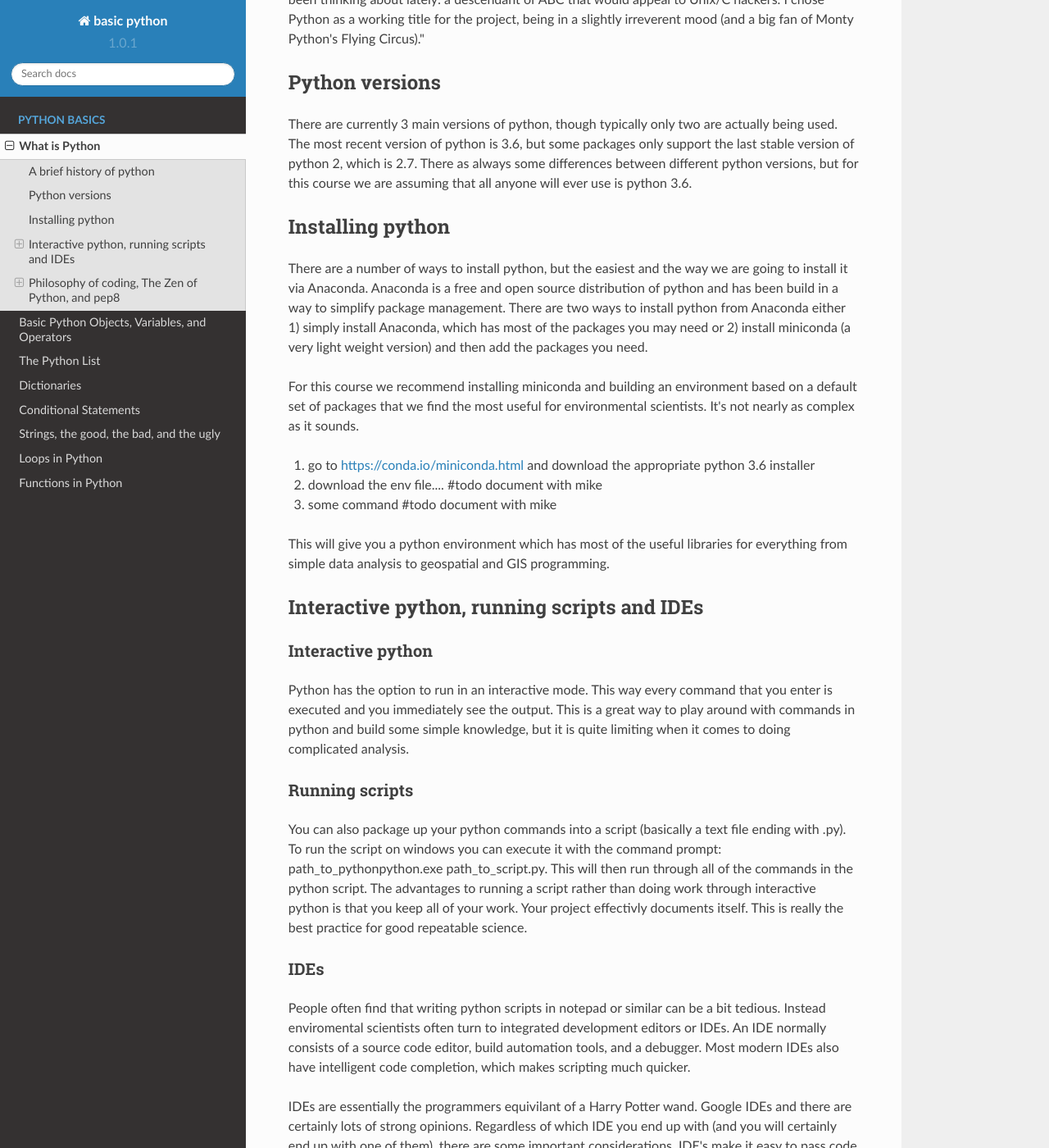
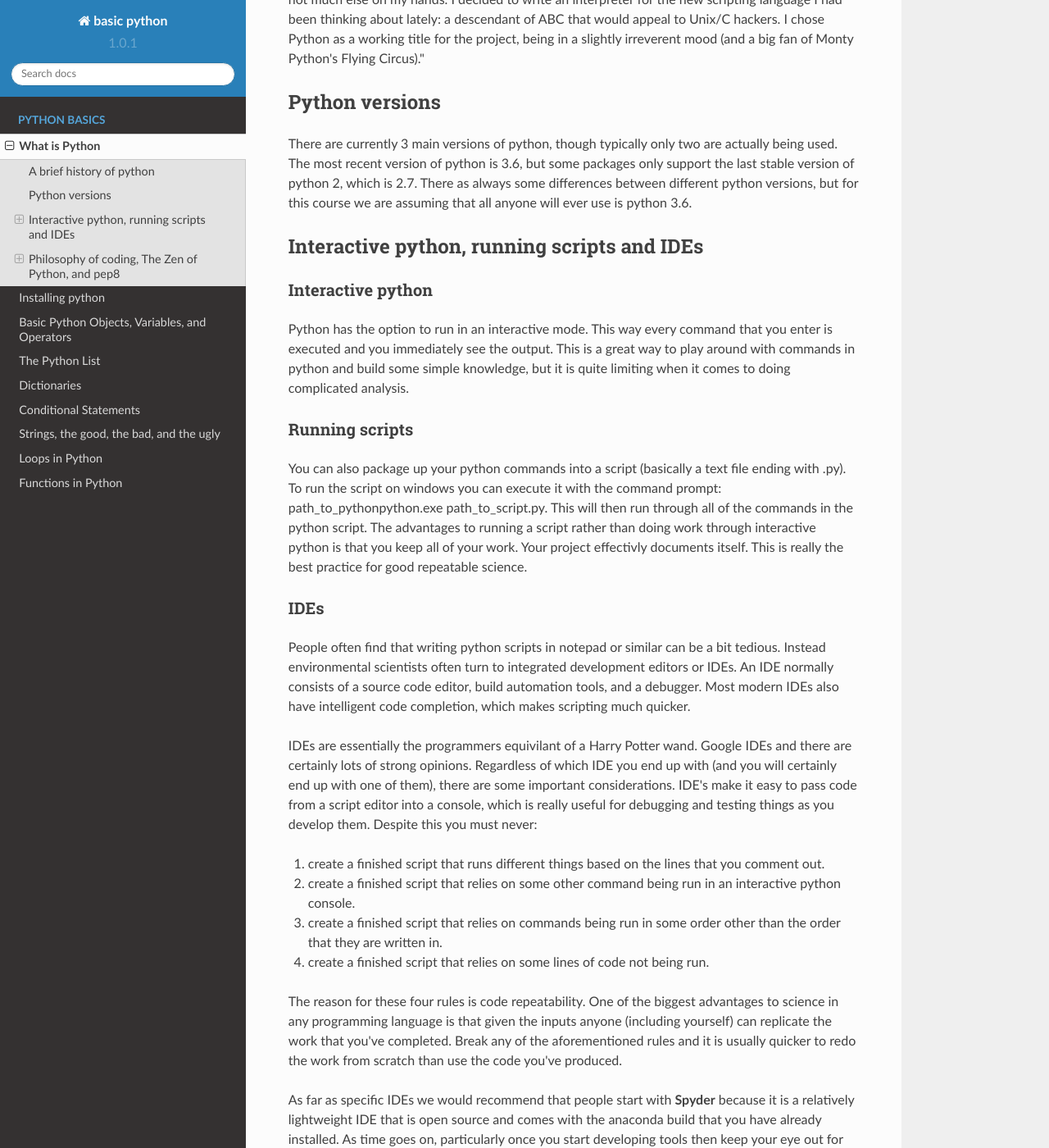
Before and after one commit to hansonmcoombs/training-basic_python, a Sphinx documentation site: the page built from sphinx/source/what_python.rst, in a window 1280 px wide and 1400 px high, scrolled down 1776 px. Shown: the whole window at 82% size. Built offline with Sphinx 7.4.7 and the Read the Docs theme 2.0.0, drawn with Linux system fonts in a browser that asks for light colours; some of the changed text lies outside the part shown.

Commit message:
debug functions, debug what python

```diff
--- a/sphinx/source/functions.rst
+++ b/sphinx/source/functions.rst
@@ -44,7 +44,7 @@ Understanding function documentation
 
 There are heaps of already developed functions that probably do almost exactly what you need to do, but in order to
 use them you need to understand what an existing function does and it's quirks. The best source of knowledge for this
-is the function documentation of a given function. It can take a bit
+is the function documentation. It can take a bit
 of time to get good at interpreting documentation, so let's make a start of it. To start we'll look at the
 the built in function to enumerate iterables *enumerate()*.
 Original documentation is `here <https://docs.python.org/3/library/functions.html#enumerate>`_, but it is included here as well:
@@ -104,7 +104,7 @@ but it's also copied below:
 
     Changed in version 3.3: Added the flush keyword argument.
 
-Let's look at the *objects in the first line of the documentation. This conceptually can be described as that all
+Let's look at the *objects in the first line of the documentation. This effectively means that all
 positional arguments passed to print will be treated the same way. The keyword arguments
 work just like they would in enumerate, but because there is *objects they obviously have to be passed as kwarg.
 
@@ -154,6 +154,7 @@ celsius or kelvin:
 
 
 .. ipython:: python
+
     # Now to use the function
     print(fahrenheit_to_ck(451))  # use the default and return celsius
     print(fahrenheit_to_ck(451, False)) # return kelvin instead
@@ -190,8 +191,8 @@ the *args and **kwargs format.  let's look at an example:
 
 So what is happening here?  The * in front of things_to_print tells python to take all of the values out of the iterable
 (in this case a list) and pass them as positional arguments (e.g. the first item in the list becomes the first positional
-argument and so on.  Note that you are no longer printing a list when using * in front of things_to_print. Remember that kwargs are
+argument and so on).  Note that you are no longer printing a list when using * in front of things_to_print. Remember that kwargs are
 defined by a keyword and a value, which is not so different than a dictionary.  Here how_to_print has keys that exaclty
-match the keywords of the print function (*sep*, *end*) and has the values to be used as the values of those keyword
+match some of the keywords of the print function (*sep*, *end*) and has the values to be used as the values of those keyword
 arguments. the **how_to_print, simply tells python to use the keys and values of the dictionary to set the function
 kwargs.
--- a/sphinx/source/index.rst
+++ b/sphinx/source/index.rst
@@ -11,6 +11,7 @@
     :caption: Python Basics
 
     what_python.rst
+    installing_python.rst
     basic_objects.rst
     the_list.rst
     list_vs_tuple.rst
--- a/sphinx/source/what_python.rst
+++ b/sphinx/source/what_python.rst
@@ -50,26 +50,6 @@ version of python is 3.6, but some packages only support the last stable version
 always some differences between different python versions, but for this course we are assuming that all anyone will ever
 use is python 3.6.
 
-Installing python
--------------------
-
-There are a number of ways to install python, but the easiest and the way we are going to install it via Anaconda.
-Anaconda is a free and open source distribution of python and has been build in a way to simplify package management.
-There are two ways to install python from Anaconda either 1) simply install Anaconda, which has most of the packages
-you may need or 2) install miniconda (a very light weight version) and then add the packages you need.
-
-For this course we recommend installing miniconda and building an environment based on a default set of packages that
-we find the most useful for environmental scientists. It's not nearly as complex as it sounds.
-
-1. go to https://conda.io/miniconda.html and download the appropriate python 3.6 installer
-
-2. download the env file.... #todo document with mike
-
-3. some command #todo document with mike
-
-This will give you a python environment which has most of the useful libraries for everything from simple data analysis
-to geospatial and GIS programming.
-
 
 Interactive python, running scripts and IDEs
 ---------------------------------------------
@@ -93,20 +73,21 @@ practice for good repeatable science.
 
 IDEs
 ^^^^^^
-People often find that writing python scripts in notepad or similar can be a bit tedious.  Instead enviromental scientists
+People often find that writing python scripts in notepad or similar can be a bit tedious.  Instead environmental scientists
 often turn to integrated development editors or IDEs. An IDE normally consists of a source code editor, build automation
 tools, and a debugger. Most modern IDEs also have intelligent code completion, which makes scripting much quicker.
 
-IDEs are essentially the programmers equivilant of a Harry Potter wand.  Google IDEs and there are certainly lots of
+IDEs are essentially the programmers equivilant of a Harry Potter wand. Google IDEs and there are certainly lots of
 strong opinions. Regardless of which IDE you end up with (and you will certainly end up with one of them), there are
 some important considerations. IDE's make it easy to pass code from a script editor into a console, which is really
 useful for debugging and testing things as you develop them. Despite this you must never:
 
-1. create a script that runs different things based on the lines that you comment out.
-2. create a script that relies on some other command being run in an interactive python console.
-3. create a script that relies on commands being run in some order other than the order that they are written in.
+1. create a finished script that runs different things based on the lines that you comment out.
+2. create a finished script that relies on some other command being run in an interactive python console.
+3. create a finished script that relies on commands being run in some order other than the order that they are written in.
+4. create a finished script that relies on some lines of code not being run.
 
-The reason for these three rules is code repeatability. One of the biggest advantages to science in any programming
+The reason for these four rules is code repeatability. One of the biggest advantages to science in any programming
 language is that given the inputs anyone (including yourself) can replicate the work that you've completed. Break any
 of the aforementioned rules and it is usually quicker to redo the work from scratch than use the code you've produced.
 
```
Also changed, not shown: other parts of sphinx/source/what_python.rst (+3 -3 lines), sphinx/source/installing_python.rst (added, +21 -0 lines).
